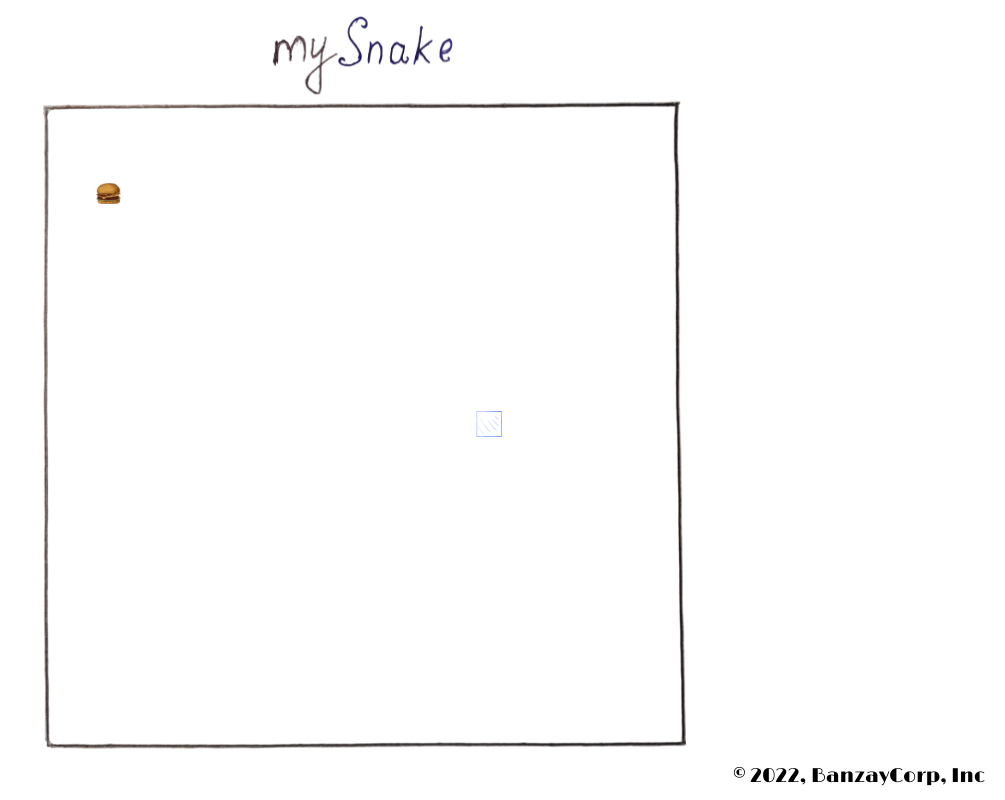
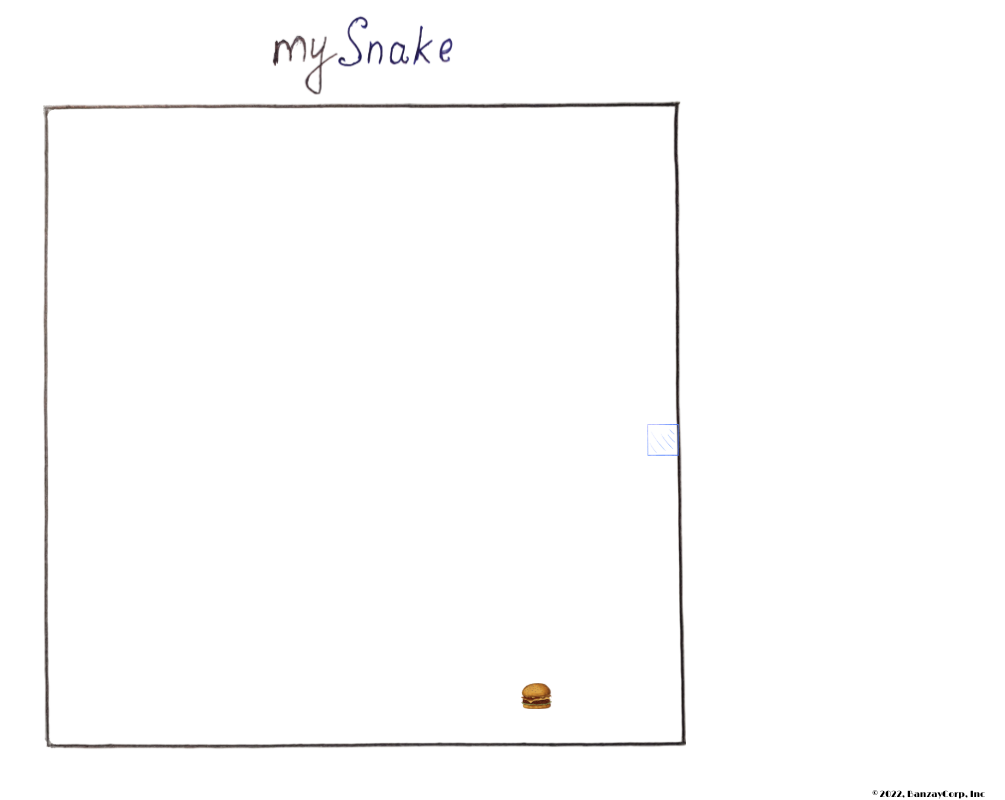
Before and after one commit to BazaleevFedor/mySnake, a Next.js app: page / in a window 1280 px wide. Shown: the whole page, without its empty margins (275-1280 px from the left). Built offline with nearby package versions, Linux system fonts and the light colour scheme.

Commit message:
fix random

```diff
--- a/src/app/context.tsx
+++ b/src/app/context.tsx
@@ -1,10 +1,10 @@
 import React from "react";
 
-const FIELD_SIZE: number = 25;
+const FIELD_SIZE: number = 20;
 const CELL_COUNT: number = FIELD_SIZE**2;
 const UPDATE_TIME: number = 100;
-const FOOD_START_POSITION: number = 77;
-const SNAKE_START_POSITION: number | null = Math.round(CELL_COUNT / 2);
+const FOOD_START_POSITION: number = Math.ceil(Math.random()*CELL_COUNT);
+const SNAKE_START_POSITION: number = Math.round(CELL_COUNT / 2);
 const START_DIRECTION: string = 'right';
 
 
--- a/src/components/Copyright/styles.module.css
+++ b/src/components/Copyright/styles.module.css
@@ -1,10 +1,10 @@
 .copyright {
   display: flex;
   justify-content: right;
-  align-items: center;
+  align-items: end;
 
   font-family: Limelight, serif;
-  font-size: 20px;
+  font-size: clamp(0.5vw, 0.7vw, 1vw);
 
   height: 100%;
 
--- a/src/components/PlayingField/PlayingField.tsx
+++ b/src/components/PlayingField/PlayingField.tsx
@@ -12,16 +12,12 @@ export const getNextID = (curId: number, direction: string, fieldSize: number, c
 
   if (curId < fieldSize && direction === 'up') {
     nextID = curId + cellCount - fieldSize;
-    console.log('up');
   } else if (curId >= cellCount - fieldSize && direction === 'down') {
     nextID = curId % fieldSize;
-    console.log('down');
   } else if (curId % fieldSize === 0 && direction === 'left') {
     nextID = curId + fieldSize - 1;
-    console.log('left');
   } else if (curId % fieldSize === fieldSize - 1 && direction === 'right') {
     nextID = curId - fieldSize + 1;
-    console.log('right');
   } else {
     switch (direction) {
       case 'right':
@@ -42,32 +38,33 @@ export const getNextID = (curId: number, direction: string, fieldSize: number, c
   return nextID;
 }
 
-export const getNextDirection = (key: string, curDirection: { direction: string; status: string; }) => {
+export const getNextDirection = (key: string, curDirection: string) => {
   switch (key) {
     case 'w' || 'W':
-      if (curDirection.direction !== 'up' && curDirection.direction !== 'down') {
-        curDirection.direction = 'up';
+      if (curDirection !== 'up' && curDirection !== 'down') {
+        curDirection = 'up';
       }
       break;
     case 'a' || 'A':
-      if (curDirection.direction !== 'left' && curDirection.direction !== 'right') {
-        curDirection.direction = 'left';
+      if (curDirection !== 'left' && curDirection !== 'right') {
+        curDirection = 'left';
       }
       break;
     case 's' || 'S':
-      if (curDirection.direction !== 'up' && curDirection.direction !== 'down') {
-        curDirection.direction = 'down';
+      if (curDirection !== 'up' && curDirection !== 'down') {
+        curDirection = 'down';
       }
       break;
     case 'd' || 'D':
-      if (curDirection.direction !== 'left' && curDirection.direction !== 'right') {
-        curDirection.direction = 'right';
+      if (curDirection !== 'left' && curDirection !== 'right') {
+        curDirection = 'right';
       }
       break;
   }
 
   return curDirection;
 }
+
 export const getPause = (key: string, status: string) => {
   if (key === 'Escape') {
     if (status === 'ok') {
@@ -80,20 +77,25 @@ export const getPause = (key: string, status: string) => {
   return status;
 }
 
-
 export const run = (snake: number[], food: number, direction: string, fieldSize: number, cellCount: number) => {
   let snakeHeadID = snake[0];
   let nextID = getNextID(snakeHeadID, direction, fieldSize, cellCount);
   let status = 'ok';
 
   if (nextID === food) {
-    if (snake.length === cellCount - 1) {
+    snake.unshift(nextID);
+    if (snake.length === cellCount) {
       status = 'won';
-      food = -1;
     } else {
-      food = Math.ceil(Math.random()*cellCount);  // ToDo: fix random
+      const snakeSet = new Set(snake);
+
+      food = Math.ceil(Math.random()*(cellCount - snake.length));
+      for (let i = 0; i <= food; i++) {
+        if (snakeSet.has(i)) {
+          food++;
+        }
+      }
     }
-    snake.unshift(nextID);
   } else if (snake.includes(nextID) && nextID !== snake.at(-1)) {
     status = 'lose'
   } else {
@@ -115,11 +117,7 @@ export const PlayingField: FunctionComponent = () => {
     status: 'ok',
   });
 
-  let [direction, setDirection] = useState({
-    direction: mySnakeContext.directionStart,
-    status: 'ok',
-  });
-
+  let [direction, setDirection] = useState(mySnakeContext.directionStart);
   let [pause, setPause] = useState('ok');
 
   useEffect(() => { // ToDo: listener for phone
@@ -135,18 +133,20 @@ export const PlayingField: FunctionComponent = () => {
       window.removeEventListener('keydown', (event) => {
         setDirection((prevState) => getNextDirection(event.key, prevState));
       });
+
+      window.removeEventListener('keydown', (event) => {
+        setPause((prevState) => getPause(event.key, prevState));
+      });
     }
   }, []);
 
   useEffect(() => {
     if (gameState.status === 'ok' && pause === 'ok') {
-      console.log(gameState.status)
       timer = setTimeout(() => {
-        setGameState(run([...gameState.snake], gameState.food, direction.direction, mySnakeContext.fieldSize, mySnakeContext.cellCount));
+        setGameState(run([...gameState.snake], gameState.food, direction, mySnakeContext.fieldSize, mySnakeContext.cellCount));
       }, mySnakeContext.updateTime)
     } else {
       clearTimeout(timer);
-      console.log(gameState.status, pause)
     }
   }, [gameState, pause]);
 
@@ -161,7 +161,7 @@ export const PlayingField: FunctionComponent = () => {
       />
 
       <Snake snake={gameState.snake}/>
-      { gameState.food > -1 && <Food position={gameState.food}/>}
+      { gameState.status !== 'won' && <Food position={gameState.food}/>}
 
       { gameState.status !== 'ok' && createPortal(<InfoField status={gameState.status}/>, document.body) }
       { gameState.status === 'ok' && pause !== 'ok' && createPortal(<InfoField status={pause}/>, document.body) }
```
